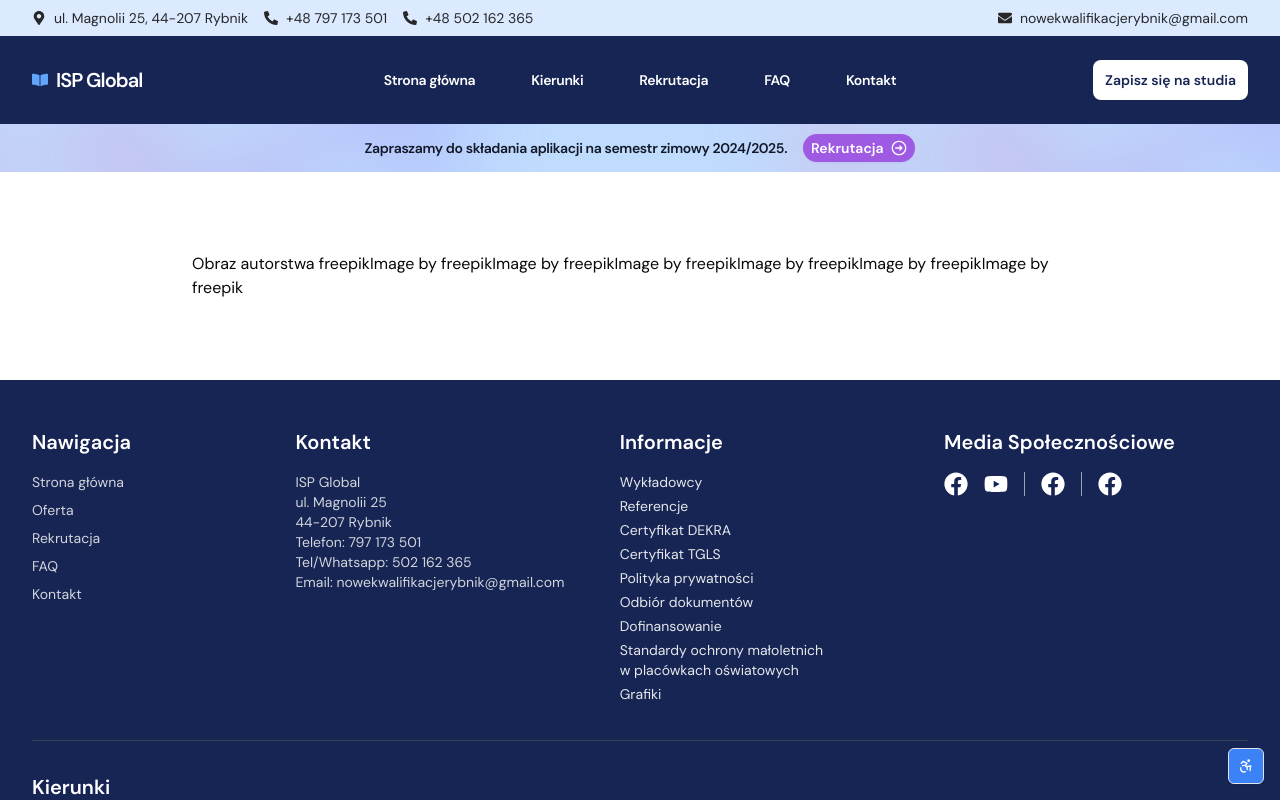
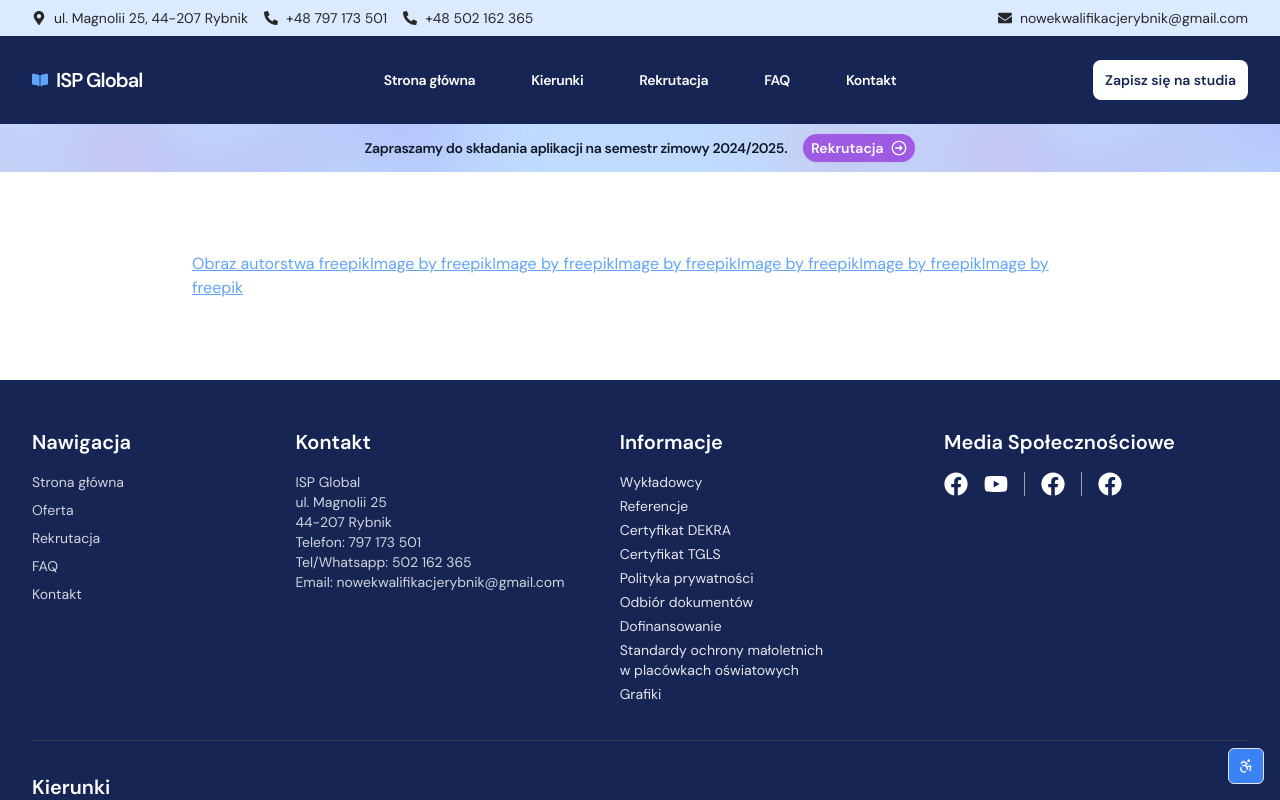
Before and after one commit to FifiLen/Studia2Kierunki, a Next.js app: page /credits in a window 1280 px wide. Shown: the top 800 px of the page. Built offline with nearby package versions, Linux system fonts and the light colour scheme.

Commit message:
tailwind

```diff
--- a/app/credits/page.tsx
+++ b/app/credits/page.tsx
@@ -2,7 +2,7 @@ import React from "react";
 
 const page = () => {
   return (
-    <div className="max-w-4xl mx-auto my-20 fles justify-center items-center">
+    <div className="max-w-4xl mx-auto my-20 text-blue-400 underline underline-offset-1 justify-center items-center">
       <a href="https://pl.freepik.com/darmowe-zdjecie/widok-z-boku-mloda-dziewczyna-rozmawiajaca-z-terapeuta_37516554.htm#fromView=search&page=1&position=12&uuid=7adbe27a-aab6-4ddc-a77a-88e238796c0e">
         Obraz autorstwa freepik
       </a>
```
